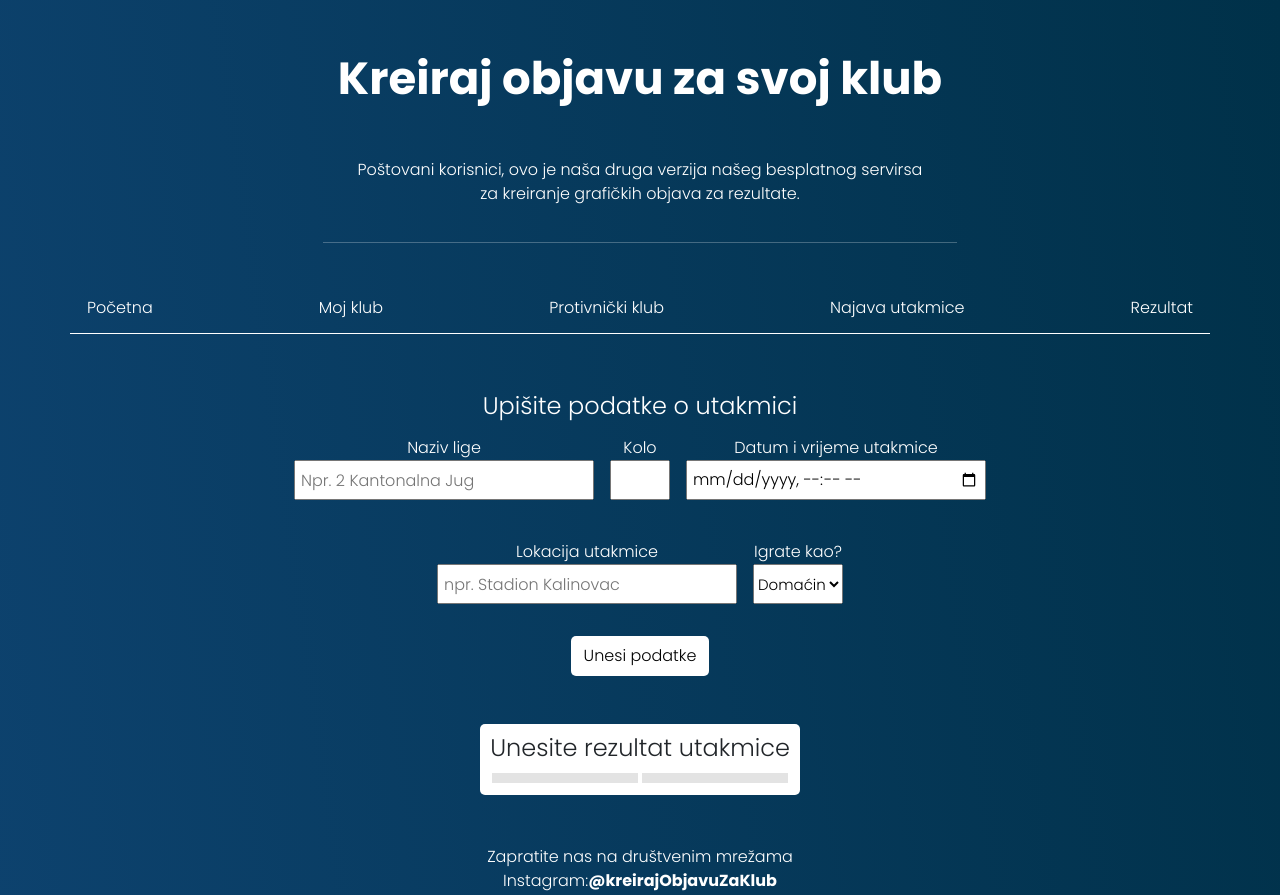
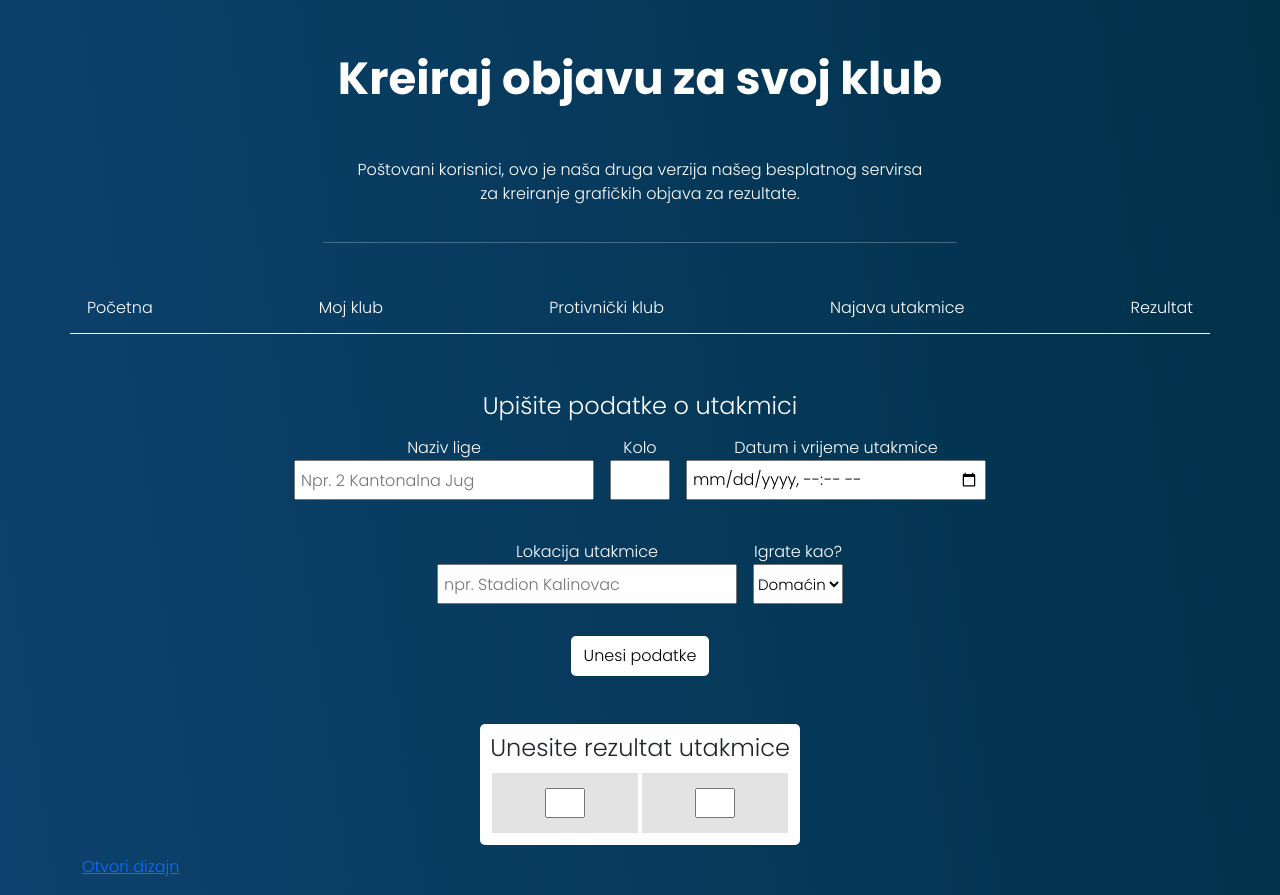
Before and after one commit to ermin1990/kreirajobjavu, a React (Create React App) app: page /nextmatch in a window 1280 px wide. Shown: the top 895 px of the page. Built offline with nearby package versions, Linux system fonts and the light colour scheme.

Commit message:
Izmjenjen Nextmatch sa dodatnim podacima u LS
Signed-off-by: ErminSelimovic <erminselimovic90@gmail.com>

```diff
--- a/src/pages/NextMatch/InsertResult.js
+++ /dev/null
@@ -1,37 +0,0 @@
-import React from 'react'
-import './nextmatchpage.scss'
-
-function InsertResult(props) {
-    const leagueinfo = props.leagueinfo
-    const myClubInfo = props.myClubInfo
-
-
-  return (
-    <div className="unosRezultata text-center">
-        <h4>Unesite rezultat utakmice</h4>
-
-        <div className="teams">
-        <div className="firstTeam">
-
-          {leagueinfo.matchLocation === "homematch" &&
-          (
-            <>
-            <label>{myClubInfo.clubName}</label>
-            <input type="number" className="resultInput" name=""/>
-
-            </>
-
-          )
-
-
-          }
-
-        </div>
-
-        <div className="secondTeam"></div>
-        </div>
-      </div>
-  )
-}
-
-export default InsertResult
--- a/src/pages/NextMatch/NextMatch.js
+++ b/src/pages/NextMatch/NextMatch.js
@@ -1,11 +1,18 @@
 import React, { useEffect, useState } from "react";
-import InsertResult from "./InsertResult";
-import NextMatchDesign from "./NextMatchDesign";
+import { Link } from "react-router-dom";
+
 import "./nextmatchpage.scss";
 
 function NextMatch() {
   const [leagueinfo, setLeagueInfo] = useState([]);
-  const [myClubInfo, setMyClubInfo] = useState([])
+
+  const [myClubInfo, setMyClubInfo] = useState([]);
+  const [myClubGoals, setMyClubGoals] = useState({});
+  const [myPlayersEvent, setMyPlayersEvent] = useState([]);
+
+  const [againstClubInfo, setAgainstClubInfo] = useState({});
+  const [againstClubGoals, setAgainstClubGoals] = useState();
+  const [againstPlayersEvent, setAgainstPlayersEvent] = useState([]);
 
   useEffect(() => {
     if (localStorage.hasOwnProperty("LS_leagueinfo")) {
@@ -13,17 +20,99 @@ function NextMatch() {
       setLeagueInfo(JSON.parse(copyLeagueInfo));
     }
 
-    if(localStorage.hasOwnProperty("myClub")){
-      setMyClubInfo(JSON.parse(localStorage.getItem("myClub")))
+    if (localStorage.hasOwnProperty("myClub")) {
+      setMyClubInfo(JSON.parse(localStorage.getItem("myClub")));
+    }
+
+    if (localStorage.hasOwnProperty("myClubGoals")) {
+      setMyClubGoals(JSON.parse(localStorage.getItem("myClubGoals")));
+    }
+
+
+    if (localStorage.hasOwnProperty("againstClub")) {
+      setAgainstClubInfo(JSON.parse(localStorage.getItem("againstClub")));
+    }
+
+    if (localStorage.hasOwnProperty("againstClubGoals")) {
+      setAgainstClubGoals(JSON.parse(localStorage.getItem("againstClubGoals")));
     }
   }, []);
 
   const inputHandler = (e) => {
-    console.log(e.target.value);
     let copyleagueinfo = { ...leagueinfo };
     copyleagueinfo[e.target.name] = e.target.value;
     setLeagueInfo(copyleagueinfo);
   };
+
+  /* MY PLAYER INPUTS */
+  const inputMyClubGoals = (e) => {
+    let copyMyClubGoals = { ...myClubGoals };
+    copyMyClubGoals = e.target.value;
+    setMyClubGoals(copyMyClubGoals);
+    localStorage.setItem("myClubGoals", JSON.stringify(copyMyClubGoals));
+
+  };
+
+  const myPlayerInput = (e) => {
+    let copyMyPlayersEvent = { ...myPlayersEvent };
+    copyMyPlayersEvent[e.target.name] = e.target.value;
+    setMyPlayersEvent(copyMyPlayersEvent);
+    localStorage.setItem("myPlayersEvent", JSON.stringify(copyMyPlayersEvent));
+
+  };
+
+  const myPlayerInputs = [];
+
+  for (let i = 0; i < myClubGoals; i++) {
+    myPlayerInputs.push(
+      <input
+      /* TODO
+      Dodati naziv igrača u Value i izmjeniti lokaciju unošenja rezultata na stranicu za rezultate.
+      Ovdje ostavit samo informacije za najavu utakmice.
+      */
+        key={`player${i + 1}`}
+        className="player"
+        value={`${myPlayersEvent}[player${i+1}].value`}
+        name={`player${i + 1}`}
+        placeholder={`Ime i prezime za ${i + 1}.gol`}
+        onInput={myPlayerInput}
+      />
+    );
+  }
+
+  /* AgaintsPlayerInputs */
+  const inputAgainstClubGoals = (e) => {
+    let copyAgaintsClubGoals = { ...againstClubGoals };
+    copyAgaintsClubGoals = e.target.value;
+    setAgainstClubGoals(copyAgaintsClubGoals);
+    localStorage.setItem(
+      "againstClubGoals",
+      JSON.stringify(copyAgaintsClubGoals)
+    );
+  };
+
+  const againstPlayerInput = (e) => {
+    let copyAgainstPlayersEvent = { ...againstPlayersEvent };
+    copyAgainstPlayersEvent[e.target.name] = e.target.value;
+    setAgainstPlayersEvent(copyAgainstPlayersEvent);
+    localStorage.setItem("againstPlayersEvent", JSON.stringify(copyAgainstPlayersEvent));
+
+  };
+
+  const againstPlayerInputs = [];
+
+  for (let i = 0; i < againstClubGoals; i++) {
+    againstPlayerInputs.push(
+      <input
+       value={`${againstPlayersEvent}.player${i+1}`}
+        key={`player${i + 1}`}
+        className="player"
+        name={`player${i + 1}`}
+        placeholder={`Ime i prezime za ${i + 1}.gol`}
+        onInput={againstPlayerInput}
+      />
+    );
+  }
 
   const addLeagueInfo = () => {
     let copyleagueinfo = { ...leagueinfo };
@@ -42,6 +131,7 @@ function NextMatch() {
             <input
               type="text"
               name="leagueName"
+              value={leagueinfo.leagueName}
               onInput={inputHandler}
               placeholder="Npr. 2 Kantonalna Jug"
             />
@@ -54,6 +144,7 @@ function NextMatch() {
             <input
               className="koloInput"
               type="number"
+              value={leagueinfo.currentMatchdany}
               name="currentMatchdany"
               onInput={inputHandler}
             />
@@ -64,6 +155,7 @@ function NextMatch() {
             <label>Datum i vrijeme utakmice</label>
             <br />
             <input
+            value={leagueinfo.dateAndTime}
               type="datetime-local"
               name="dateAndTime"
               onInput={inputHandler}
@@ -78,6 +170,7 @@ function NextMatch() {
               type="text"
               name="gameLocation"
               onInput={inputHandler}
+              value={leagueinfo.gameLocation}
               placeholder="npr. Stadion Kalinovac"
             />
             <br />
@@ -87,7 +180,7 @@ function NextMatch() {
             <label>Igrate kao?</label>
             <br />
 
-            <select name="matchLocation" onChange={inputHandler}>
+            <select name="matchLocation" value={leagueinfo.matchLocation} onChange={inputHandler}>
               <option value="homematch">Domaćin</option>
               <option value="awaymatch">Gost</option>
             </select>
@@ -98,10 +191,42 @@ function NextMatch() {
         </button>
       </div>
 
+      {/* UNOS REZULTATA */}
+      <div className="unosRezultata text-center">
+        <h4>Unesite rezultat utakmice</h4>
 
-      <InsertResult leagueinfo={leagueinfo} myClubInfo={myClubInfo} />
+        <div className="teams">
+          <div className="firstTeam">
+            <label>{myClubInfo.clubName}</label>
+            <input
+              type="number"
+              value={myClubGoals}
+              className="resultInput"
+              onInput={inputMyClubGoals}
+              name="myClubGoals"
+              min={0}
+            />
 
-      <NextMatchDesign />
+            <div className="myPlayerEvent">{myPlayerInputs}</div>
+            </div>
+
+          <div className="secondTeam">
+            <label>{againstClubInfo.clubName}</label>
+            <input
+              value={againstClubGoals}
+              type="number"
+              className="resultInput"
+              onInput={inputAgainstClubGoals}
+              name="againstClubGoals"
+              min={0}
+            />
+            <div className="againstPlayerEvent">{againstPlayerInputs}</div>
+            </div>
+          </div>
+        </div>
+
+        <Link to="./design">Otvori dizajn</Link>
+
     </>
   );
 }
--- a/src/pages/NextMatch/NextMatchDesign.js
+++ b/src/pages/NextMatch/NextMatchDesign.js
@@ -6,7 +6,9 @@ function NextMatchDesign() {
     return (
 
         <>
-        <div className="designHoder"></div>
+        <div className="designHoder">
+          Dizajn
+        </div>
         </>
   )
 }
--- a/src/pages/NextMatch/nextmatchpage.scss
+++ b/src/pages/NextMatch/nextmatchpage.scss
@@ -38,17 +38,35 @@
     border-radius: 5px;
     .teams {
         display: flex;
+        .resultInput {
+            width: 40px;
+            margin: 10px;
+        }
         .firstTeam {
             flex-grow: 1;
             margin: 2px;
             background-color: rgb(227, 227, 227);
             padding: 5px;
+            .myPlayerEvent {
+                display: flex;
+                flex-direction: column;
+                input {
+                    margin: 3px;
+                }
+            }
         }
         .secondTeam {
             flex-grow: 1;
             margin: 2px;
             background-color: rgb(227, 227, 227);
             padding: 5px;
+            .againstPlayerEvent {
+                display: flex;
+                flex-direction: column;
+                input {
+                    margin: 3px;
+                }
+            }
         }
     }
 }
```
Also changed, not shown: src/routes/routes.js (+8 -2 lines).
